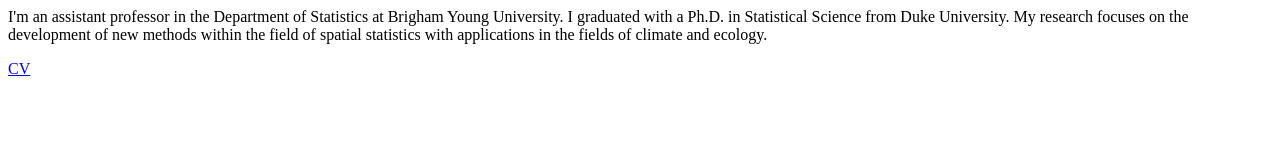
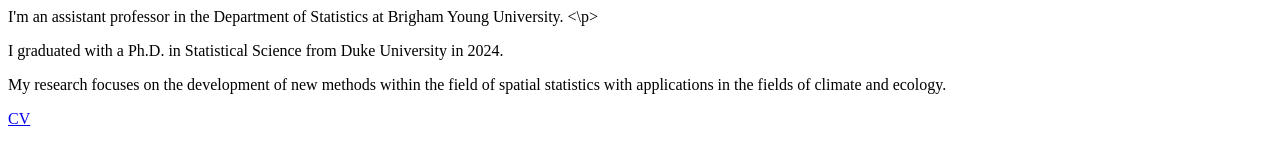
Before and after one commit to mchristensen-stat/mchristensen-stat.github.io, a plain HTML site: page About-Me/about.html in a window 1280 px wide. Drawn offline with Linux system fonts and the light colour scheme.

Commit message:
Update about.html

```diff
--- a/About-Me/about.html
+++ b/About-Me/about.html
@@ -1,7 +1,9 @@
 <html>
 
 <body>
-  <p>I'm an assistant professor in the Department of Statistics at Brigham Young University. I graduated with a Ph.D. in Statistical Science from Duke University. My research focuses on the development of new methods within the field of spatial statistics with applications in the fields of climate and ecology. </p>
+  <p>I'm an assistant professor in the Department of Statistics at Brigham Young University. <\p>
+  <p>I graduated with a Ph.D. in Statistical Science from Duke University in 2024. </p>
+  <p>My research focuses on the development of new methods within the field of spatial statistics with applications in the fields of climate and ecology. </p>
   <p> <a href = "Christensen_CV.pdf"> CV</a></p>
 
 </body>
```
